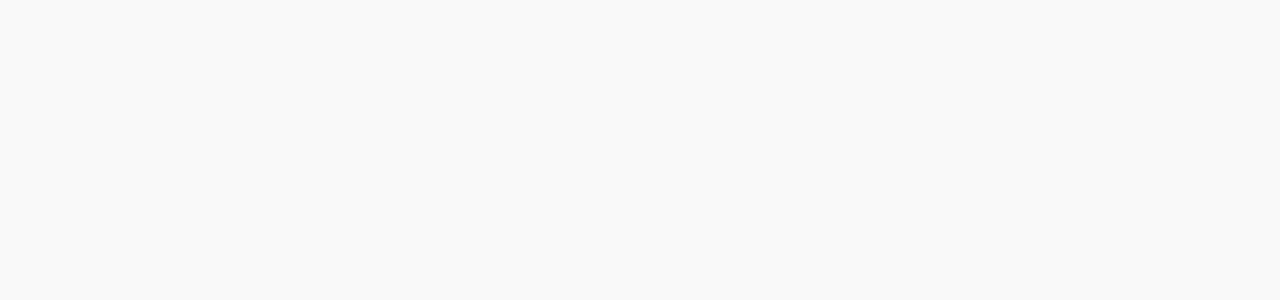
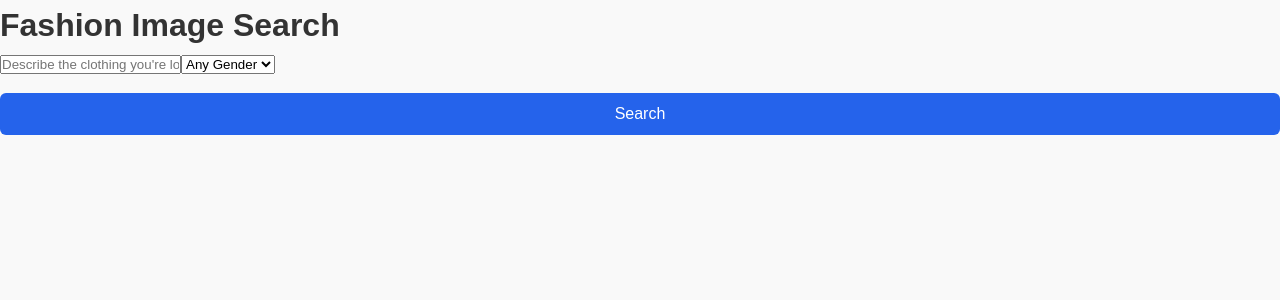
Before and after one commit to KanakamSasikalyan/react-frontend, a React (Create React App) app: page /basic-model in a window 1280 px wide. Before the commit this address had no page. Shown: the top 300 px of the page. Built offline with nearby package versions, Linux system fonts and the light colour scheme; sample sign-in values are in the browser's storage.

Commit message:
included new feature

```diff
--- a/package.json
+++ b/package.json
@@ -7,7 +7,7 @@
     "npm": "9.x"
   },
   "homepage": ".",
-  "proxy": "https://ubc-fashion-studio-ai-backend-d0bfawdad0hyavbx.centralus-01.azurewebsites.net",
+  "proxy": "https://localhost:8081",
   "dependencies": {
     "@stomp/stompjs": "^7.1.1",
     "@tensorflow-models/pose-detection": "^2.1.3",
--- a/src/App.jsx
+++ b/src/App.jsx
@@ -14,6 +14,7 @@
 import CamVirtualTryOn from './components/CamVirtualTryOn/CamVirtualTryOn';
 import Forgot from './components/Forgot/Forgot';
 import Reviews from './components/Reviews/Reviews';
+import Product from './components/Product/Product';
 
 const PrivateRoute = ({ children }) => {
   const isLoggedIn = localStorage.getItem('isLoggedIn');
@@ -113,6 +114,14 @@
             </PrivateRoute>
           }
         />
+        <Route
+          path="/basic-model"
+          element={
+            <PrivateRoute>
+              <Product />
+            </PrivateRoute>
+          }
+        />
       </Routes>
     </Router>
   );
--- a/src/components/Dashboard/Dashboard.jsx
+++ b/src/components/Dashboard/Dashboard.jsx
@@ -32,6 +32,7 @@
         <div className="dashboard-nav-links-container">
           <div className="dashboard-nav-links">
             <Link to="/generate" className="dashboard-nav-link">DESIGN LAB</Link>
+            <Link to="/basic-model" className="dashboard-nav-link">BASIC MODEL</Link>
             <Link to="/marketplace" className="dashboard-nav-link">MARKETPLACE</Link>
             <Link to="/try-on" className="dashboard-nav-link">DIGITAL FITTING</Link>
             <Link to="/cam-try-on" className="dashboard-nav-link">CAM TRY ON</Link>
--- /dev/null
+++ b/src/components/Product/Product.css
@@ -0,0 +1,39 @@
+/* Add these to your existing Product.css */
+
+.spinner {
+  border: 2px solid rgba(255, 255, 255, 0.3);
+  border-radius: 50%;
+  border-top: 2px solid white;
+  width: 16px;
+  height: 16px;
+  animation: spin 1s linear infinite;
+  display: inline-block;
+  margin-right: 8px;
+  vertical-align: middle;
+}
+
+@keyframes spin {
+  0% { transform: rotate(0deg); }
+  100% { transform: rotate(360deg); }
+}
+
+.loading {
+  text-align: center;
+  font-size: 18px;
+  color: #666;
+  margin: 20px 0;
+  display: flex;
+  align-items: center;
+  justify-content: center;
+}
+
+.loading:before {
+  content: "";
+  border: 3px solid rgba(102, 102, 102, 0.3);
+  border-radius: 50%;
+  border-top: 3px solid #666;
+  width: 20px;
+  height: 20px;
+  animation: spin 1s linear infinite;
+  margin-right: 10px;
+}
--- /dev/null
+++ b/src/components/Product/Product.jsx
@@ -0,0 +1,85 @@
+import React, { useState } from 'react';
+import axios from 'axios';
+import './Product.css';
+import API_BASE_URL from '../../config/apiConfig';
+
+function Product() {
+  const [query, setQuery] = useState('');
+  const [gender, setGender] = useState('');
+  const [results, setResults] = useState([]);
+  const [loading, setLoading] = useState(false);
+  const [generating, setGenerating] = useState(false);
+
+  const handleSearch = async (e) => {
+    e.preventDefault();
+    if (!query.trim()) return;
+
+    setGenerating(true);
+    setLoading(true);
+    try {
+      const response = await axios.get(`${API_BASE_URL}/api/products/search`, {
+        params: { query, gender }
+      });
+      setResults(response.data);
+    } catch (error) {
+      console.error('Error searching products:', error);
+    } finally {
+      setLoading(false);
+      setTimeout(() => {
+        setGenerating(false);
+      }, 1000); // Minimum 1 second delay even if search is faster
+    }
+  };
+
+  return (
+    <div className="container">
+      <h1>Fashion Image Search</h1>
+      <form onSubmit={handleSearch} className="search-form">
+        <input
+          type="text"
+          value={query}
+          onChange={(e) => setQuery(e.target.value)}
+          placeholder="Describe the clothing you're looking for..."
+          required
+        />
+        <select value={gender} onChange={(e) => setGender(e.target.value)}>
+          <option value="">Any Gender</option>
+          <option value="male">Male</option>
+          <option value="female">Female</option>
+        </select>
+        <button type="submit" disabled={generating}>
+          {generating ? (
+            <>
+              <span className="spinner"></span> Generating...
+            </>
+          ) : (
+            'Search'
+          )}
+        </button>
+      </form>
+
+      {loading && <div className="loading">Analyzing fashion database...</div>}
+
+      <div className="results">
+        {results.map((product) => (
+          <div key={product.id} className="product-card">
+            <img
+              src={product.imageUrl}
+              alt={product.displayName}
+              onError={(e) => {
+                e.target.src = 'https://via.placeholder.com/300x400?text=Image+Not+Available';
+              }}
+            />
+            <div className="product-info">
+              <h3>{product.displayName}</h3>
+              <p className="category">{product.category}</p>
+              <p className="description">{product.description.substring(0, 150)}...</p>
+            </div>
+          </div>
+        ))}
+      </div>
+    </div>
+  );
+}
+
+export default Product;
--- a/src/config/apiConfig.js
+++ b/src/config/apiConfig.js
@@ -1,6 +1,6 @@
 // // Added dynamic base URL configuration
 const API_BASE_URL = process.env.NODE_ENV === 'development'
-  ? 'http://localhost:8080'
+  ? 'http://localhost:8081'
   : 'https://ubc-fashion-studio-ai-backend-d0bfawdad0hyavbx.centralus-01.azurewebsites.net';
 
 export default API_BASE_URL;
```
Also changed, not shown: 1 other file (tests, documents, lock files or other folders).
